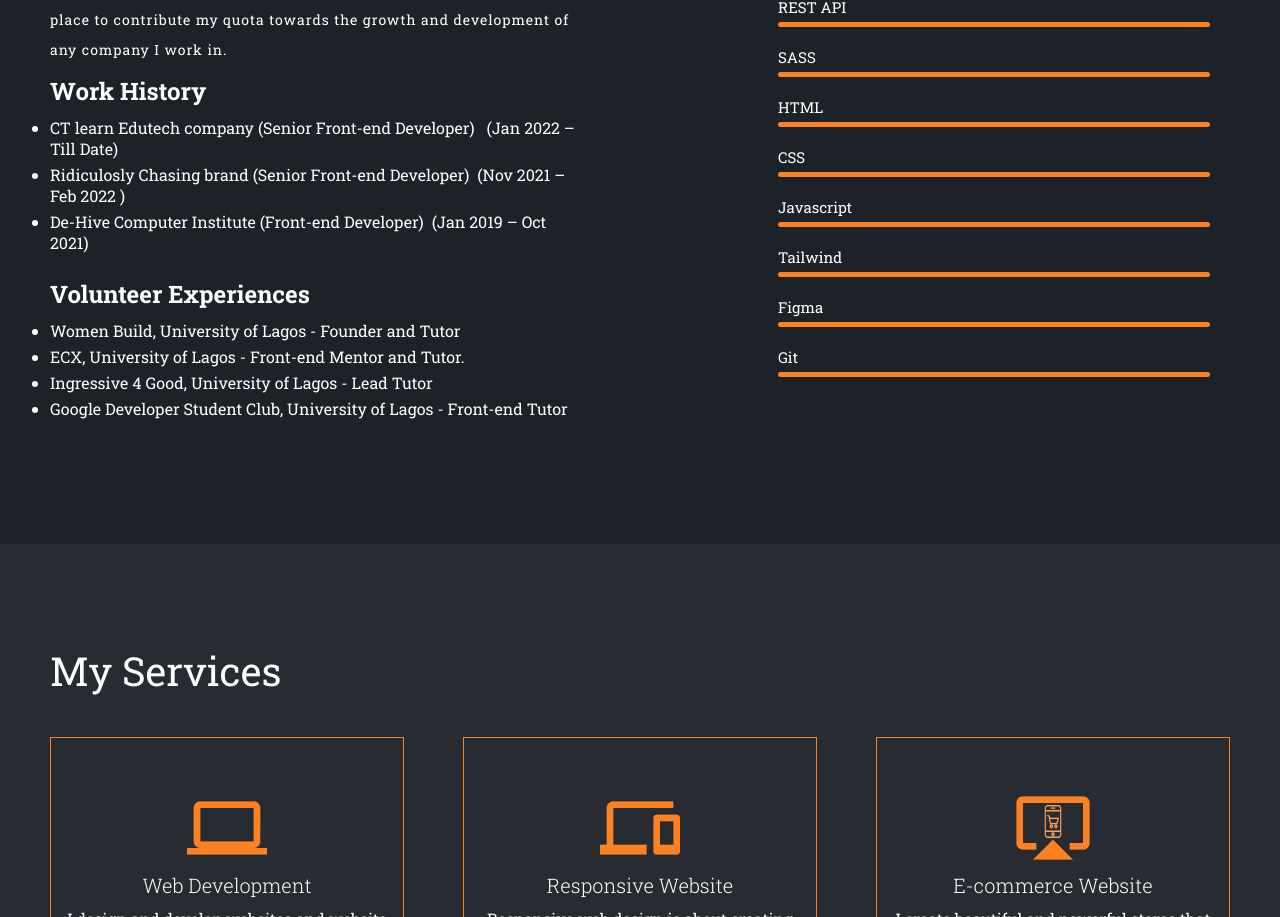
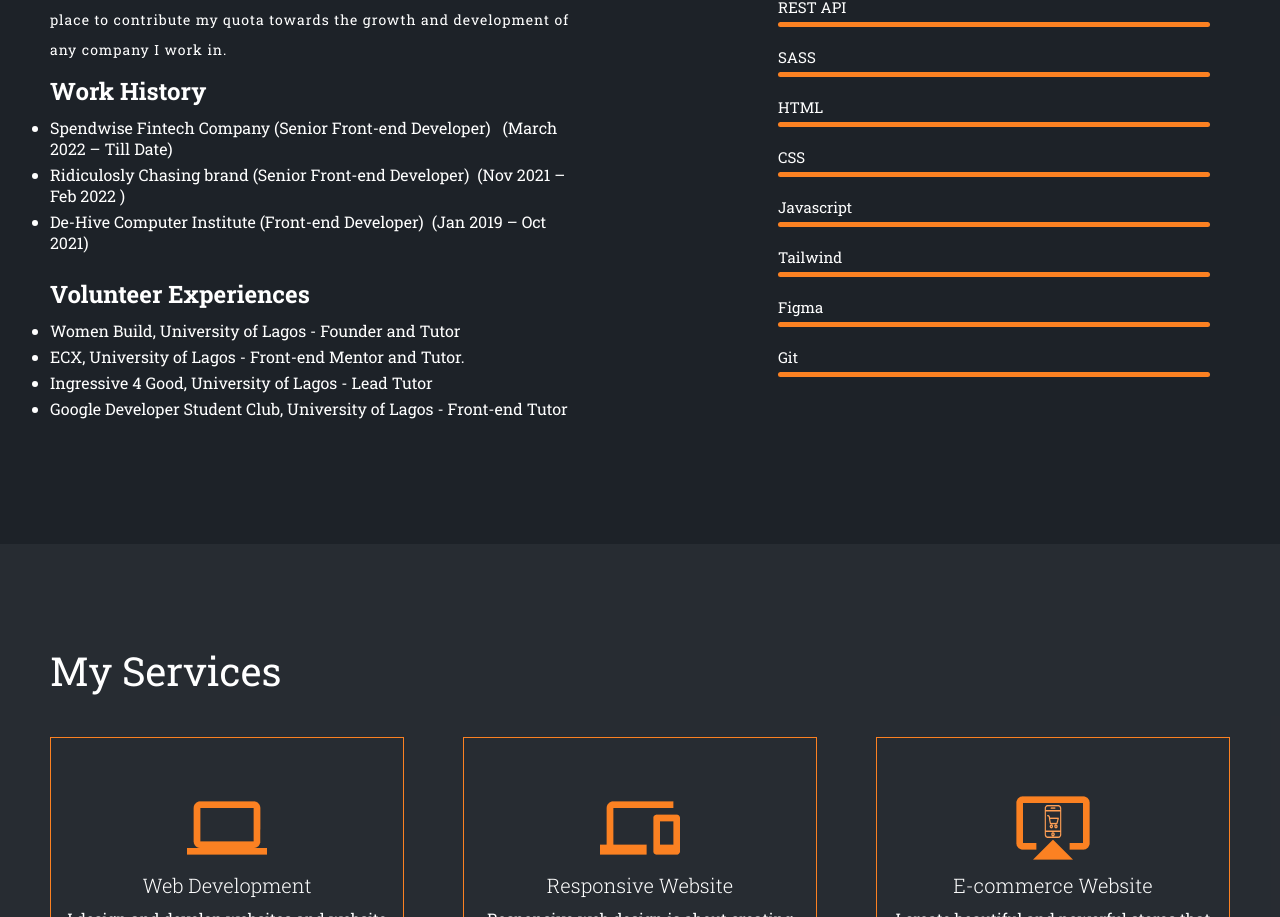
Before and after one commit to Favourene/resume, a plain HTML site: page index.html in a window 1280 px wide. Shown: the part 1063-1980 px from the top of the page. Drawn offline with Linux system fonts and the light colour scheme.

Commit message:
work chnages

```diff
--- a/index.html
+++ b/index.html
@@ -102,8 +102,8 @@
             <h2>Work History</h2>
             <ul>
               <li>
-                CT learn Edutech company (Senior Front-end Developer) &nbsp;
-                (Jan 2022 – Till Date)
+                Spendwise Fintech Company (Senior Front-end Developer) &nbsp;
+                (March 2022 – Till Date)
               </li>
               <li>
                 Ridiculosly Chasing brand (Senior Front-end Developer)
```
